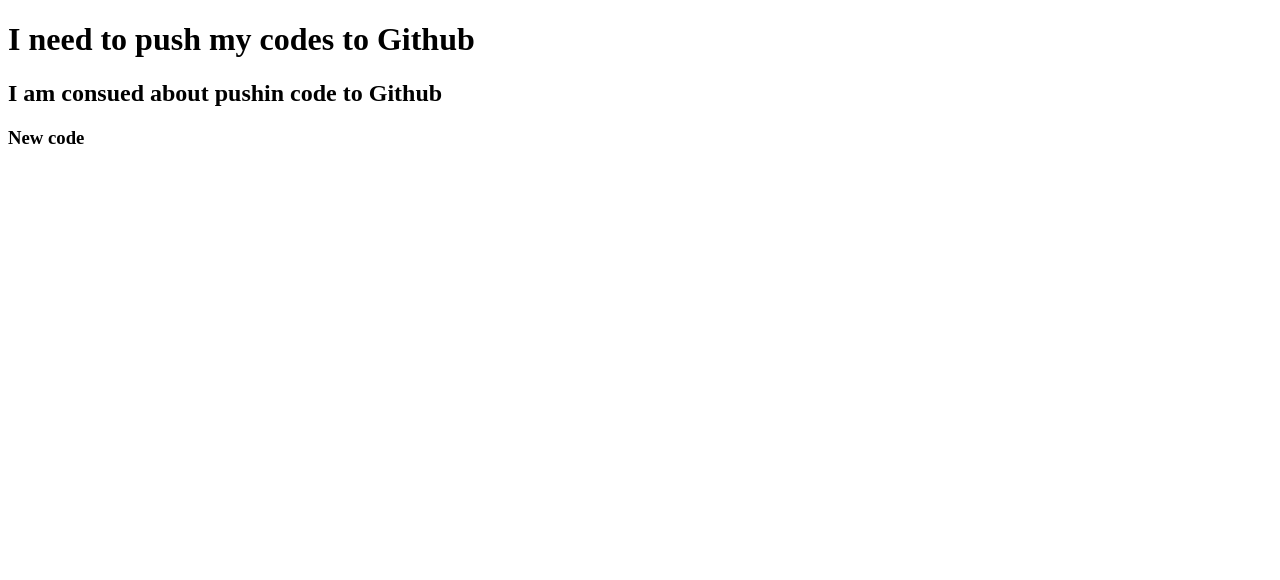
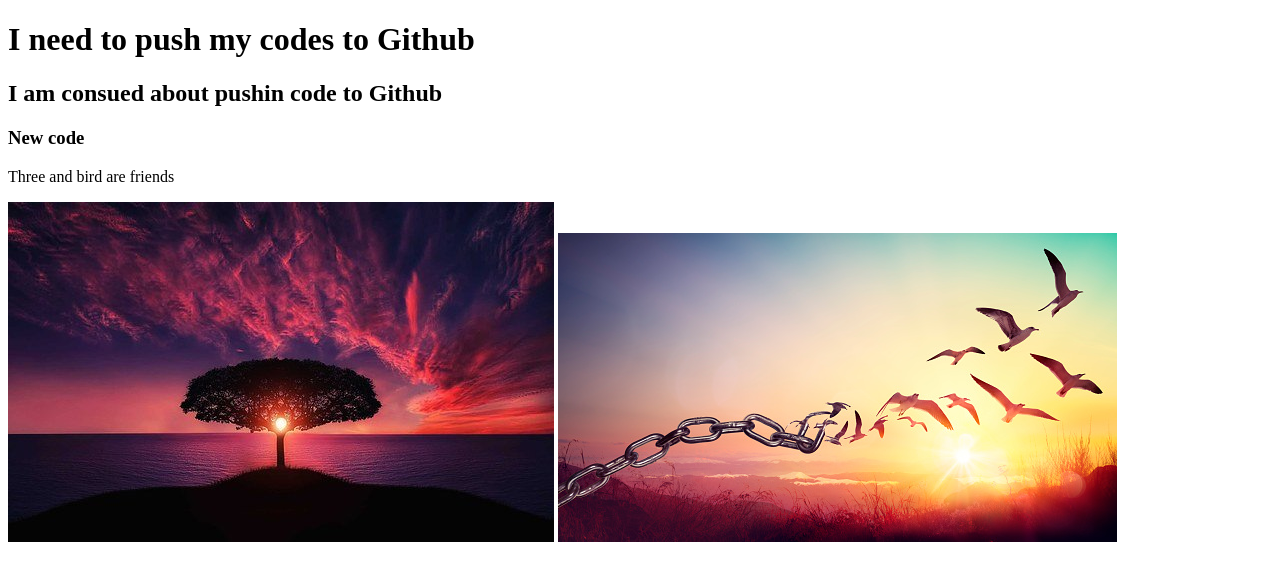
Before and after one commit to M-Ali-BD/my-second-repo, a plain HTML site: page index.html in a window 1280 px wide. Drawn offline with Linux system fonts and the light colour scheme.

Commit message:
adding pics

```diff
--- a/index.html
+++ b/index.html
@@ -10,5 +10,8 @@
     <h1>I need to push my codes to Github</h1>
     <h2>I am consued about pushin code to Github</h2>
     <h3>New code</h3>
+    <p>Three and bird are friends</p>
+    <img src="tree.jpg">
+    <img src="chain.jpg">
 </body>
 </html>
```
Also changed, not shown: chain.jpg (added), tree.jpg (added).
